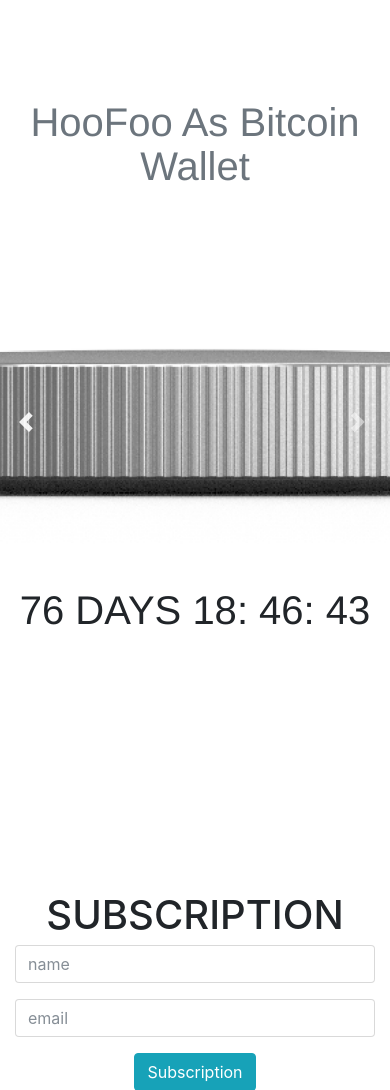
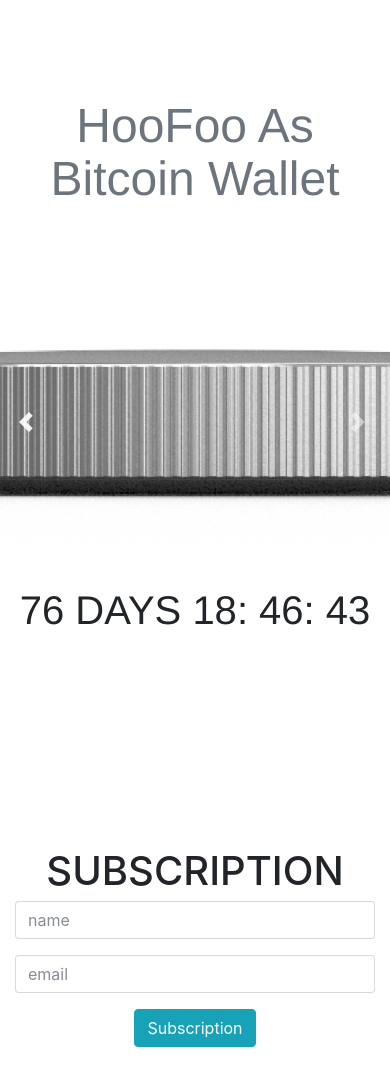
Before and after one commit to foxlee25/Hfweb, a web app: file public/index.html in a window 390 px wide. Shown: the top 1090 px of the page. Run offline with its HTML, style and script files only (its server is not run), Linux system fonts and the light colour scheme.

Commit message:
responsive

```diff
--- a/public/css/full-slider.css
+++ b/public/css/full-slider.css
@@ -17,8 +17,7 @@
 
 .slide-title {
     font-family: "Helvetica Neue";
-    font-weight: lighter;
-    font-size: 2.5rem;
+    font-size: 3rem;
     color: #6c757d;
     width: 100%;
 
@@ -47,6 +46,9 @@
     section{
         height: 550px;
     }
+    header {
+        height: 800px;
+    }
 }
 
 /*#countdown span {*/
```
